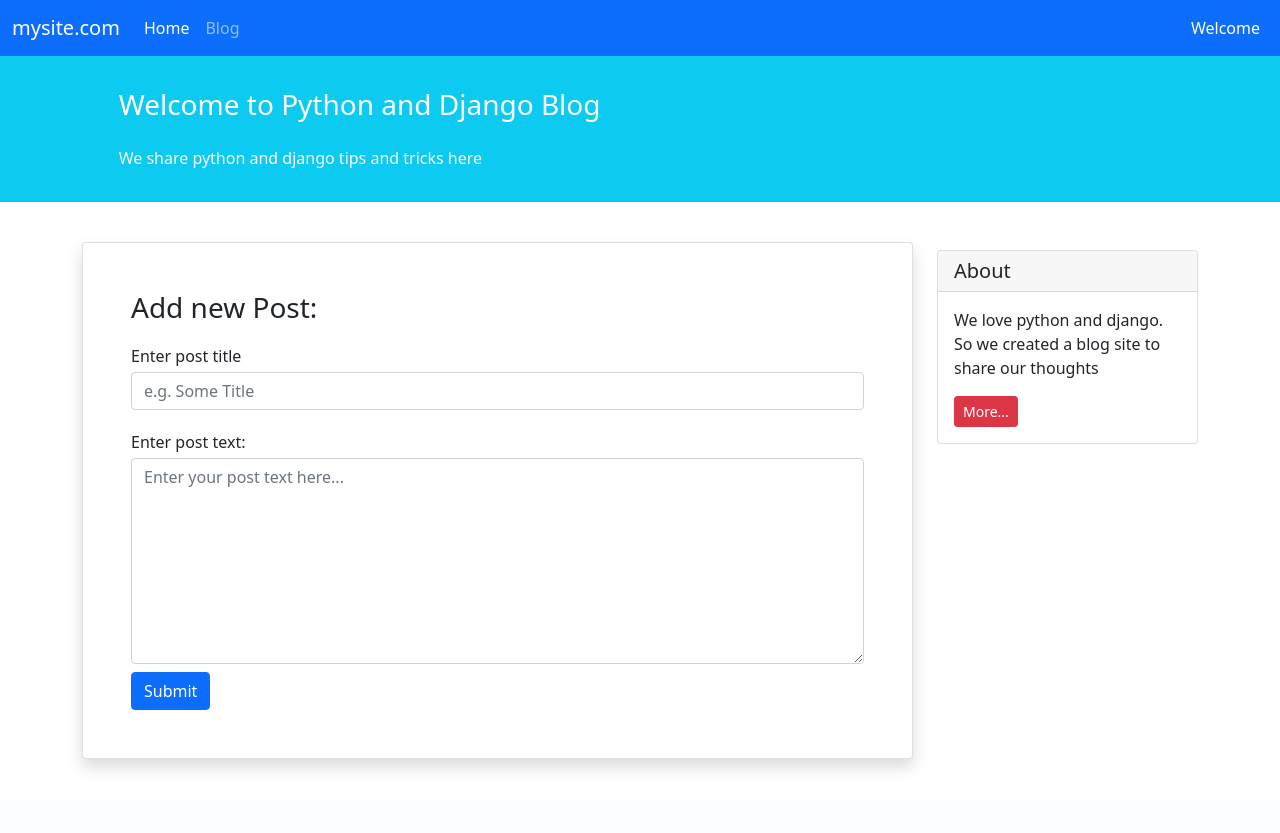
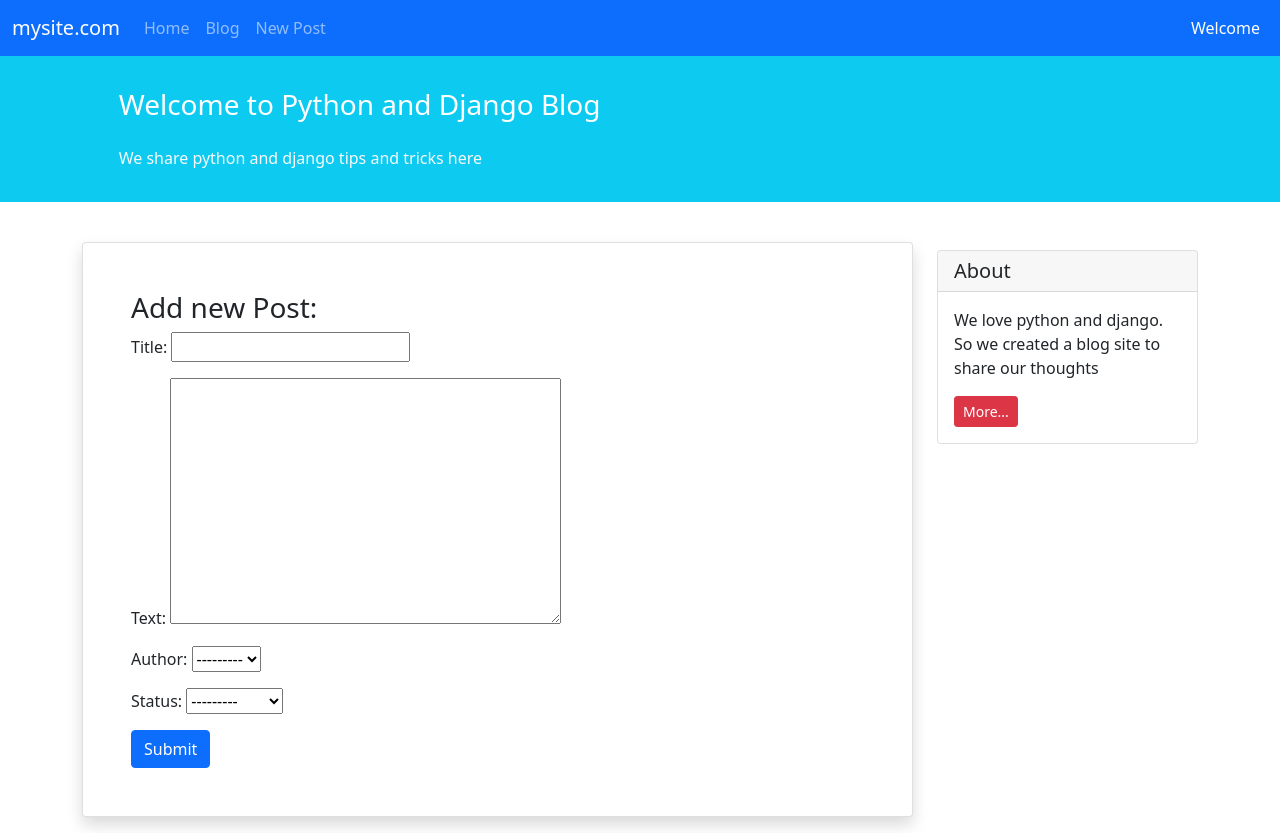
Before and after one commit to github-1403/blog_django_project, a Django app: template blog/templates/blog/post_create.html in a window 1280 px wide. Before the commit the page ends 770 px from the top, so only its background shows below. Run offline with Django 5.2, Linux system fonts and the light colour scheme; the template is opened without the code that fills it: values that come from a table or form of the project are taken from there, others are empty.

Commit message:
add post create view and url , and create NewPost form

```diff
--- /dev/null
+++ b/blog/forms.py
@@ -0,0 +1,8 @@
+from django import forms
+from .models import Post
+
+
+class NewPostForm(forms.ModelForm):
+    class Meta:
+        model = Post
+        fields = ('title', 'text', 'author', 'status')
--- a/blog/templates/blog/post_create.html
+++ b/blog/templates/blog/post_create.html
@@ -12,14 +12,8 @@
             <div class="card shadow my-3 p-5">
                 <h3>Add new Post:</h3>
                 <form method="POST">
-                    <div class="form-group py-2">
-                        <label class="py-1">Enter post title</label>
-                        <input type="text" class="form-control" placeholder="e.g. Some Title" name="title">
-                    </div>
-                    <div class="form-group py-2">
-                        <label class="py-1">Enter post text:</label>
-                        <textarea class="form-control" name="text" rows="8" placeholder="Enter your post text here..."></textarea>
-                    </div>
+                    {% csrf_token %}
+                    {{ form.as_p }}
                     <button type="submit" class="btn btn-primary">Submit</button>
                 </form>
             </div>
--- a/blog/urls.py
+++ b/blog/urls.py
@@ -4,4 +4,5 @@ from . import views
 urlpatterns = [
     path('', views.post_list_view, name='posts_list'),
     path('<int:pk>/', views.post_detail_view, name='post_detail'),
+    path('create/', views.post_create_view, name='post_create')
 ]
--- a/templates/_base.html
+++ b/templates/_base.html
@@ -21,8 +21,9 @@
         </button>
         <div class="collapse navbar-collapse" id="navbarNavAltMarkup">
             <div class="navbar-nav">
-                <a class="nav-link active" aria-current="page" href="#">Home</a>
-                <a class="nav-link" href="#">Blog</a>
+                <a class="nav-link" aria-current="page" href="#">Home</a>
+                <a class="nav-link" href="{% url 'posts_list' %}">Blog</a>
+                <a class="nav-link" href="{% url 'post_create' %}">New Post</a>
             </div>
         </div>
         <div class="mx-2 text-white">Welcome</div>
```
Also changed, not shown: blog/views.py (+15 -0 lines).
